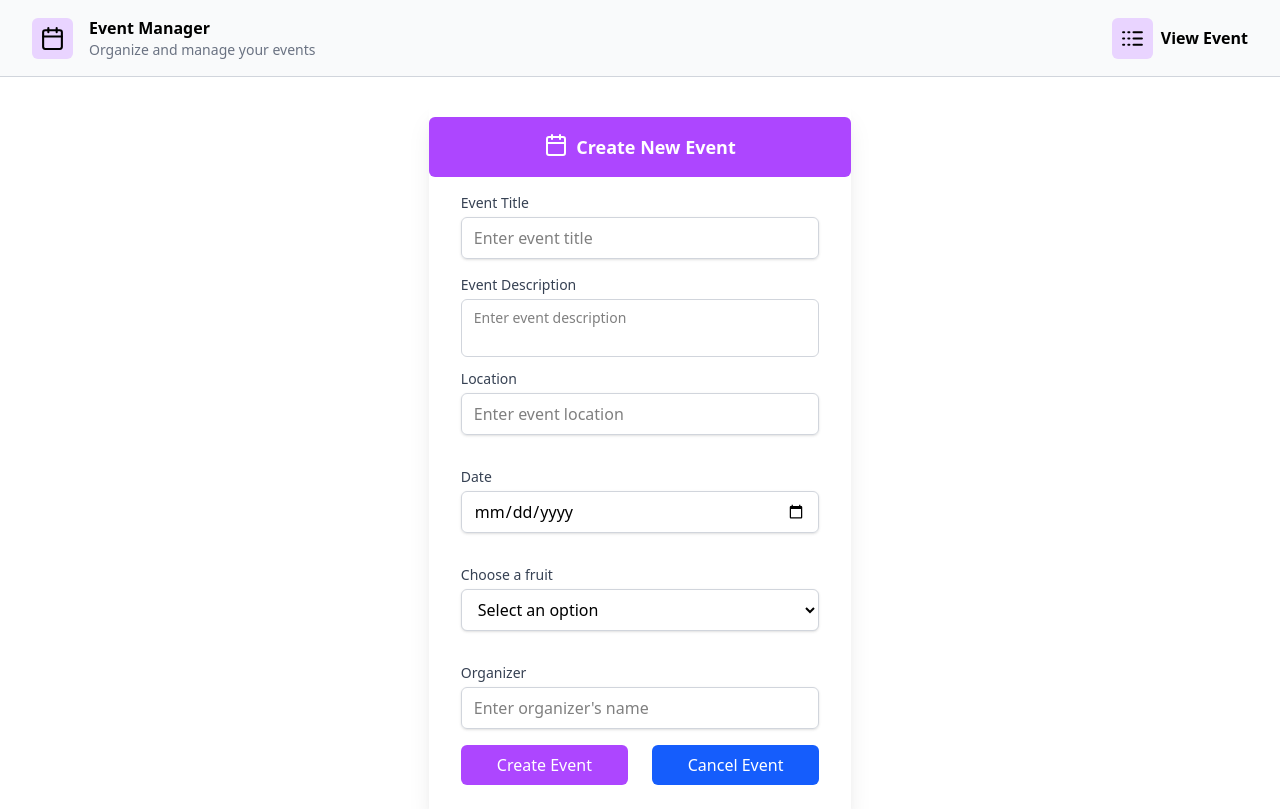
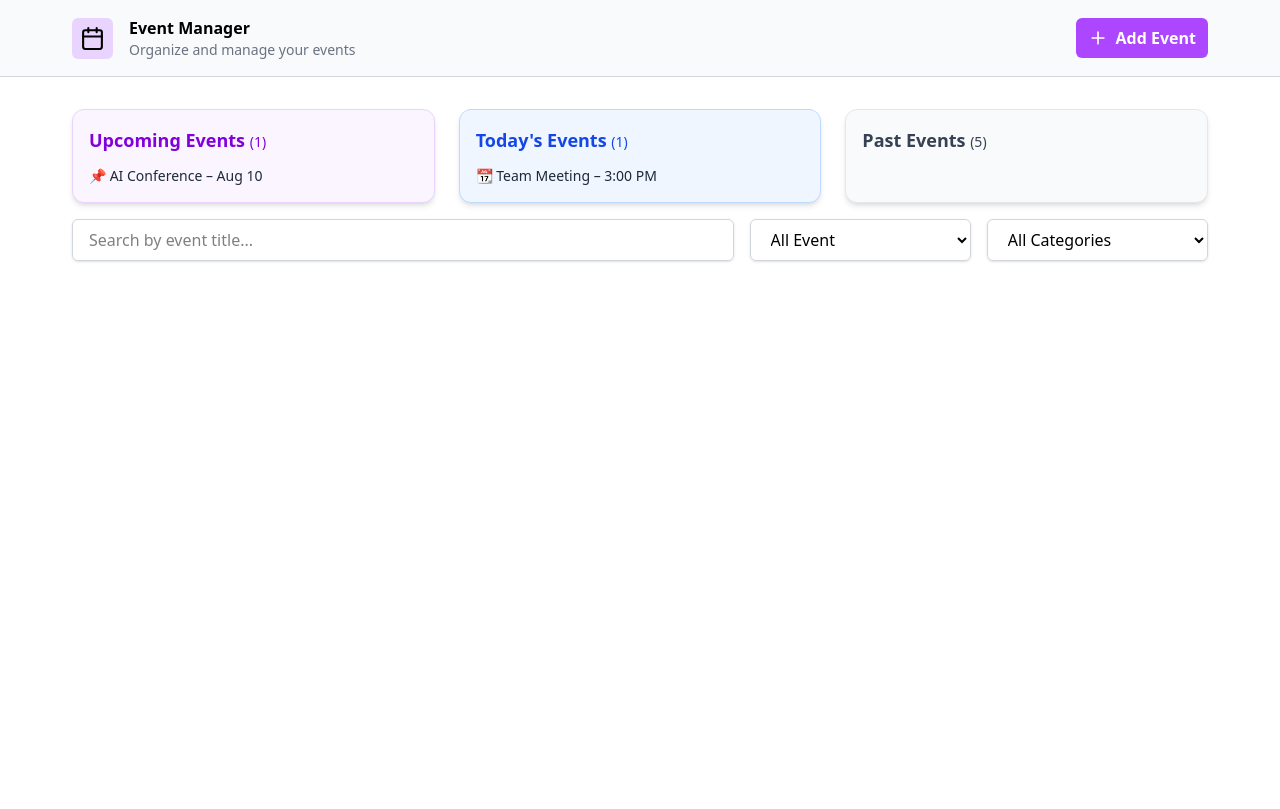
Before and after one commit to Sudipraut1522/Event-management, a React app: page / in a window 1280 px wide. Built offline with nearby package versions, Linux system fonts and the light colour scheme; the HTML template or start-up script is replaced by a standard one.

Commit message:
feat:modal for adding event

```diff
--- a/package.json
+++ b/package.json
@@ -16,6 +16,7 @@
     "react": "^19.1.0",
     "react-dom": "^19.1.0",
     "react-hook-form": "^7.61.1",
+    "react-modal": "^3.16.3",
     "tailwindcss": "^4.1.11",
     "zod": "^4.0.14"
   },
@@ -23,6 +24,7 @@
     "@eslint/js": "^9.30.1",
     "@types/react": "^19.1.8",
     "@types/react-dom": "^19.1.6",
+    "@types/react-modal": "^3.16.3",
     "@vitejs/plugin-react": "^4.6.0",
     "eslint": "^9.30.1",
     "eslint-plugin-react-hooks": "^5.2.0",
--- a/src/App.tsx
+++ b/src/App.tsx
@@ -1,12 +1,72 @@
 import React from "react";
 import Navbar from "./components/Navbar";
-import Form from "./components/form/Form";
 
 const App = () => {
   return (
-    <div className="w-full ">
+    <div className="w-full  ">
       <Navbar />
-      <Form />
+      <div className="px-18">
+        <div className="grid grid-cols-1 md:grid-cols-3 gap-6 mt-8 ">
+          {/* Upcoming Events */}
+          <div className="bg-purple-50 shadow-md rounded-xl p-4 border border-purple-200">
+            <h2 className="text-lg font-semibold text-purple-700 mb-3">
+              Upcoming Events <span className="text-sm font-normal">(1)</span>
+            </h2>
+            <div className="space-y-2">
+              <p className="text-sm text-gray-800">📌 AI Conference – Aug 10</p>
+            </div>
+          </div>
+
+          {/* Today's Events */}
+          <div className="bg-blue-50 shadow-md rounded-xl p-4 border border-blue-200">
+            <h2 className="text-lg font-semibold text-blue-700 mb-3">
+              Today's Events <span className="text-sm font-normal">(1)</span>
+            </h2>
+            <div className="space-y-2">
+              <p className="text-sm text-gray-800">📆 Team Meeting – 3:00 PM</p>
+            </div>
+          </div>
+
+          {/* Past Events */}
+          <div className="bg-gray-50 shadow-md rounded-xl p-4 border border-gray-200">
+            <h2 className="text-lg font-semibold text-gray-700 mb-3">
+              Past Events <span className="text-sm font-normal">(5)</span>
+            </h2>
+          </div>
+        </div>
+
+        <div>
+          <div className="py-4 space-y-6">
+            {/* Filters */}
+            <div className="flex flex-col md:flex-row gap-4 items-start md:items-center">
+              {/* Search Input */}
+              <input
+                type="search"
+                placeholder="Search by event title..."
+                className="w-full md:w-[60%] px-4 py-2 border border-gray-300 rounded-md shadow-sm focus:ring-2 focus:ring-blue-500 focus:outline-none"
+              />
+
+              {/* Category Filter */}
+              <select className="w-full md:w-1/5 px-4 py-2 border border-gray-300 rounded-md shadow-sm focus:ring-2 focus:ring-blue-500 focus:outline-none ">
+                <option value="">All Event</option>
+                <option value="conference">Conference</option>
+                <option value="meeting">Meeting</option>
+                <option value="workshop">Workshop</option>
+                <option value="webinar">Webinar</option>
+              </select>
+              <select className="w-full md:w-1/5 px-4 py-2 border border-gray-300 rounded-md shadow-sm focus:ring-2 focus:ring-blue-500 focus:outline-none ">
+                <option value="">All Categories</option>
+                <option value="conference">Conference</option>
+                <option value="meeting">Meeting</option>
+                <option value="workshop">Workshop</option>
+                <option value="webinar">Webinar</option>
+              </select>
+            </div>
+
+            {/* Events Grid */}
+          </div>
+        </div>
+      </div>
     </div>
   );
 };
--- a/src/Schema/EventFormSchema.tsx
+++ b/src/Schema/EventFormSchema.tsx
@@ -6,4 +6,5 @@ export const eventSchema = z.object({
   location: z.string().min(1, "Location is required"),
   date: z.string().min(1, "Date is required"),
   organizer: z.string().min(1, "Organizer is required"),
+  category: z.string().min(1, "Category is required"),
 });
--- a/src/components/Navbar.tsx
+++ b/src/components/Navbar.tsx
@@ -1,11 +1,18 @@
-import React from "react";
-import { Calendar } from "lucide-react";
-import { Logs } from "lucide-react";
+import React, { useState } from "react";
+import { Calendar, Plus } from "lucide-react";
+import ReactModal from "./ui/Modal";
+import Form from "./form/Form";
 
 const Navbar = () => {
+  const [openModal, setOpenModal] = useState(false);
+
+  const handelEventForm = () => {
+    setOpenModal(!openModal);
+  };
+
   return (
     <div className="w-full sticky top-0 bg-gray-50">
-      <nav className="flex justify-between py-4 px-8 items-center">
+      <nav className="flex justify-between py-4 md:px-18 items-center">
         <div className="flex gap-4 justify-center items-center ">
           <p className="bg-purple-200 p-2 rounded-md">
             <Calendar size={25} />
@@ -18,11 +25,21 @@ const Navbar = () => {
             </p>
           </p>
         </div>
-        <div className="flex gap-2 items-center ">
-          <p className="bg-purple-200 p-2 rounded-md">
-            <Logs size={25} />
+        <div className="flex gap-2 items-center cursor-pointer ">
+          <p
+            className="bg-purple-500 p-2 rounded-md flex items-center gap-2 px-3"
+            onClick={() => handelEventForm()}
+          >
+            <Plus size={20} className="text-white" />
+            <p className="font-semibold text-white">Add Event</p>
           </p>
-          <p className="font-semibold">View Event</p>
+          {openModal && (
+            <>
+              <ReactModal open={openModal} close={() => setOpenModal(false)}>
+                <Form />
+              </ReactModal>
+            </>
+          )}
         </div>
       </nav>
       <hr className="border-gray-300" />
--- a/src/components/form/Form.tsx
+++ b/src/components/form/Form.tsx
@@ -33,6 +33,7 @@ const Form: React.FC = () => {
       location: "",
       organizer: "",
       title: "",
+      category: "",
     },
   });
 
@@ -42,7 +43,6 @@ const Form: React.FC = () => {
     const existingEvents = JSON.parse(localStorage?.getItem("events") || "[]");
     const newEvent = {
       ...data,
-      id: Date.now(),
     };
     const updatedEvents = [...existingEvents, newEvent];
     localStorage.setItem("events", JSON.stringify(updatedEvents));
@@ -59,7 +59,7 @@ const Form: React.FC = () => {
   ];
   return (
     <div className="flex justify-center flex-col gap-2 items-center mt-6">
-      <div className="min-w-[33vw] bg-white shadow-xl py-4">
+      <div className="min-w-[33vw] bg-white shadow-xl rounded-2xl ">
         <div className="flex justify-center gap-2 bg-purple-500 py-4 rounded-md">
           <Calendar className="text-white" />
           <h1 className="text-lg font-semibold text-white">Create New Event</h1>
@@ -99,18 +99,17 @@ const Form: React.FC = () => {
                 error={errors?.date?.message}
               />
               <Controller
-                name="fruit"
+                name="category"
                 control={control}
-                rules={{ required: "Fruit is required" }}
+                rules={{ required: "Category is required" }}
                 render={({ field, fieldState }) => (
                   <SelectField
-                    label="Choose a fruit"
+                    label="Choose a Category"
                     name={field?.name}
                     value={field?.value}
                     onChange={field?.onChange}
                     onBlur={field?.onBlur}
                     options={options}
-                    error={fieldState.error?.message}
                   />
                 )}
               />
@@ -124,13 +123,13 @@ const Form: React.FC = () => {
               />
             </div>
 
-            <div className="grid grid-cols-2 gap-6 mb-2">
+            <div className="grid grid-cols-2 gap-6 mb-6">
               <Button
-                label="Create Event"
+                label="Add Event"
                 className="bg-purple-500"
                 type="submit"
               />
-              <Button label="Cancel Event" onClick={handleCancelEvent} />
+              <Button label="Clear" onClick={handleCancelEvent} />
             </div>
           </div>
         </form>
--- /dev/null
+++ b/src/components/ui/Modal.tsx
@@ -0,0 +1,37 @@
+import React, { ReactNode } from "react";
+import Modal from "react-modal";
+import { X } from "lucide-react"; // You can also use an SVG or other icon lib
+
+interface ModalProps {
+  open: boolean;
+  close: () => void;
+  children: ReactNode;
+}
+
+const ReactModal: React.FC<ModalProps> = ({ open, close, children }) => {
+  return (
+    <Modal
+      isOpen={open}
+      onRequestClose={close}
+      contentLabel="Example Modal"
+      className="relative  "
+      overlayClassName="fixed inset-50 bg-black/80 bg-opacity-50 h-[100%] top-0 left-0 w-[100%] right-0"
+    >
+      {/* Close Icon */}
+      <button
+        onClick={close}
+        className="absolute top-3 right-3 text-gray-500 hover:text-gray-700"
+        aria-label="Close modal"
+      >
+        <X size={20} />
+      </button>
+
+      <div className="flex justify-center items-center h-screen">
+        {/* Modal content */}
+        {children}
+      </div>
+    </Modal>
+  );
+};
+
+export default ReactModal;
```
Also changed, not shown: 1 other file (tests, documents, lock files or other folders).
